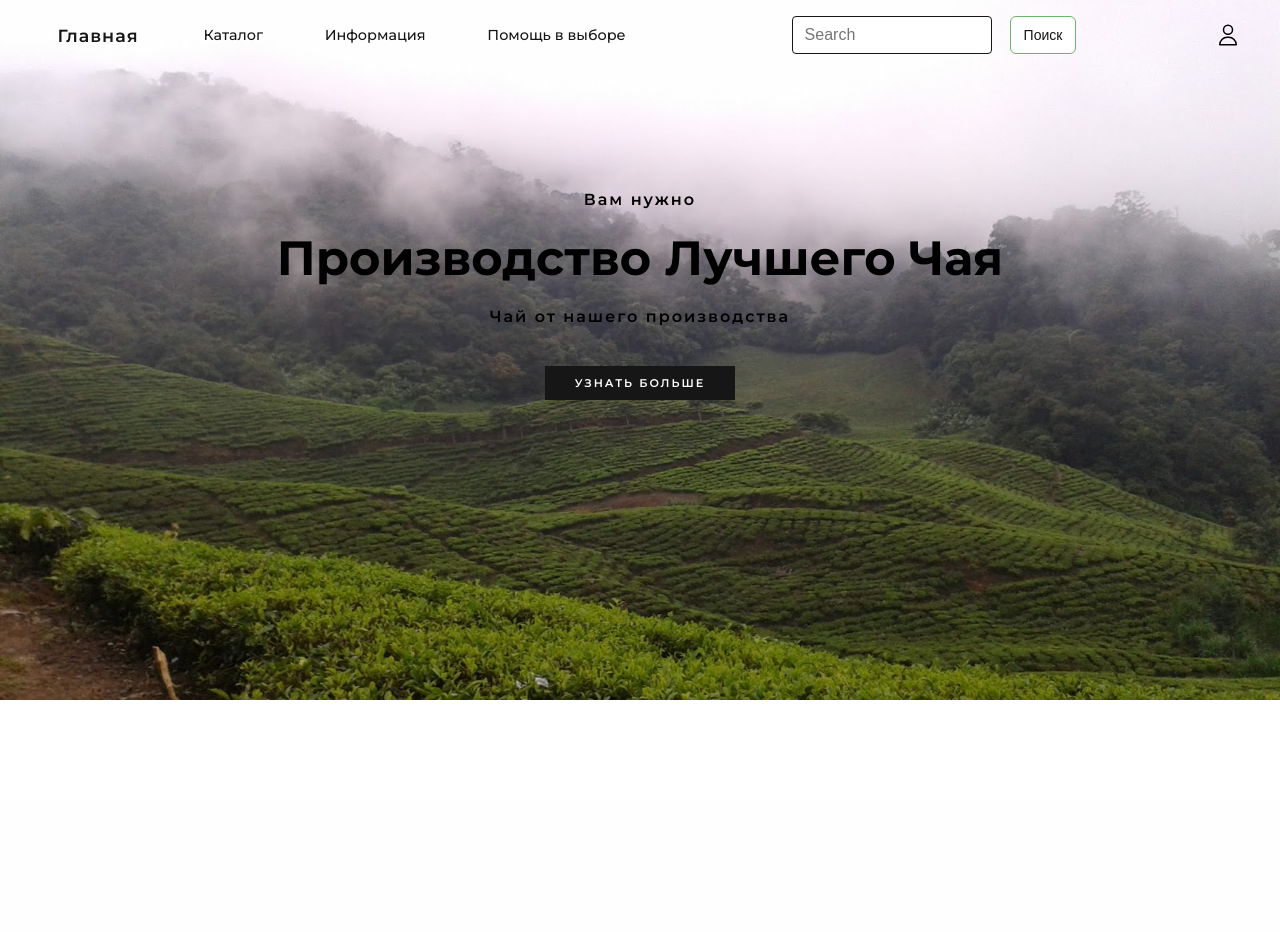
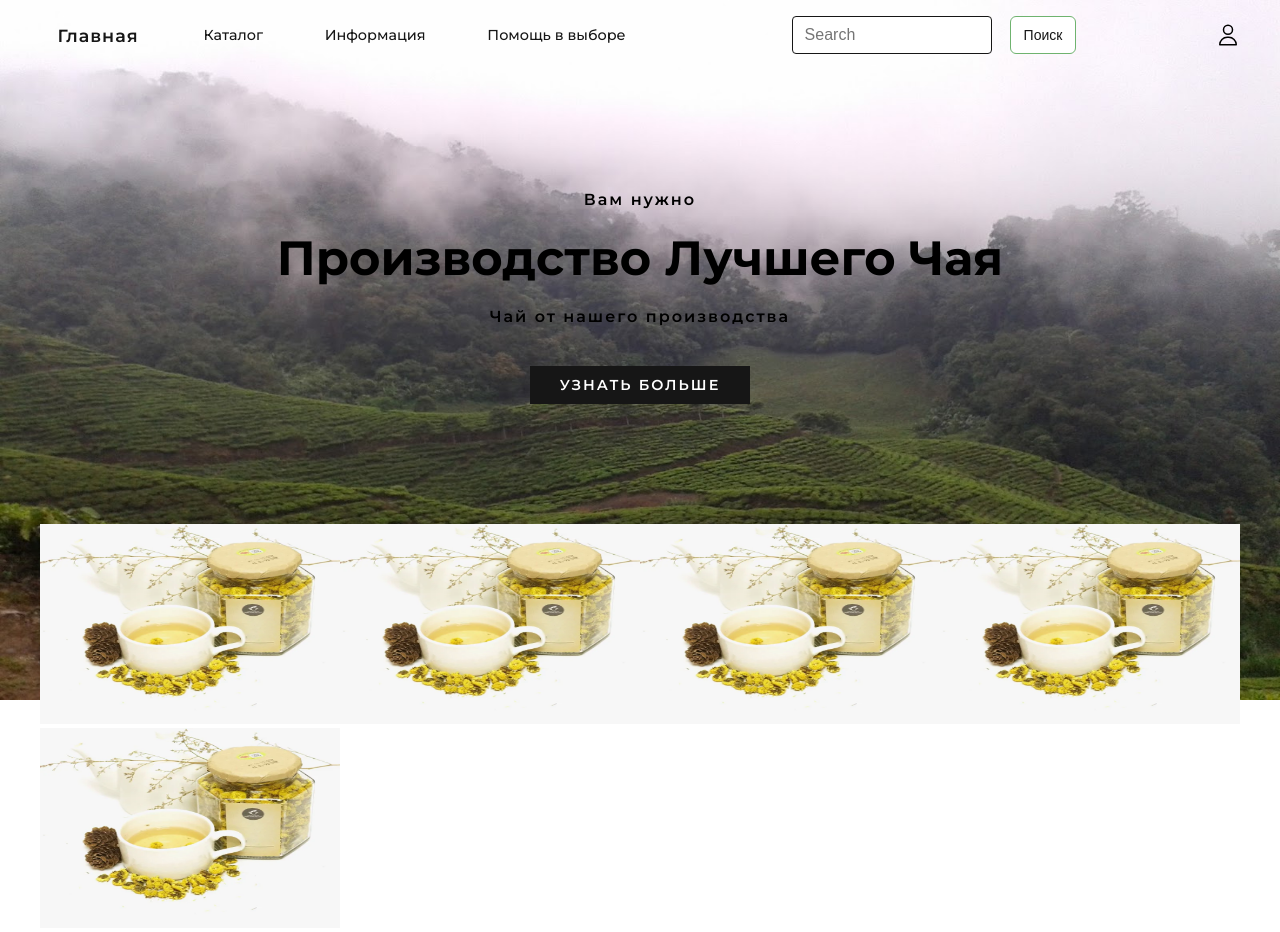
Before and after one commit to grachev21/antom_pronko_app1, a Django app: page / in a window 1280 px wide. Before the commit the page ends 700 px from the top, so only its background shows below. Run offline with Django 3.2, Linux system fonts and the light colour scheme; parts of the project's set-up code (start-up, migrations or seed data) failed here and were passed over.

Commit message:
114552345

```diff
--- a/main/static/css/styles.css
+++ b/main/static/css/styles.css
@@ -130,7 +130,6 @@
   flex-direction: column;
   flex-wrap: wrap;
   align-content: space-around;
-  min-width: 3140;
 }
 
 .content {
@@ -392,17 +391,27 @@
     background-color: var(--text-color);
     padding: 10px 30px;
     color: var(--background-color);
-    font-size: .7em;
-  }
-
-  a:hover {
-    transition: .5s;
-    background-color: var(--border-color);
-  }
-
-  a:after {
-    content: "";
-    transition: .5s;
-    background-color: var(--text-color);
+    font-size: .9em;
   }
 }
+
+/*Images line ***************************** */
+
+.images_line {
+  width: 100%;
+  height: 200px;
+  background-color: red;
+}
+
+.images_line>.block_line {
+  display: flex;
+  justify-content: space-between;
+  align-content: center;
+  flex-wrap: wrap;
+  flex-direction: row;
+}
+
+.images_line>.block_line>.img_block img {
+  width: 300px;
+  height: 200px;
+}
--- a/main/templates/main/home.html
+++ b/main/templates/main/home.html
@@ -46,6 +46,27 @@
   <h1 class="title">Производство Лучшего Чая</h1>
   <p>Чай от нашего производства</p>
   <a href="" class="learn_more">УЗНАТЬ БОЛЬШЕ</a>
+</div>
+
+
+<div class="images_line">
+  <div class="block_line">
+    <div class="img_block">
+      <img src="{% static 'images/bn1.png' %}" alt="">
+    </div>
+    <div class="img_block">
+      <img src="{% static 'images/bn1.png' %}" alt="">
+    </div>
+    <div class="img_block">
+      <img src="{% static 'images/bn1.png' %}" alt="">
+    </div>
+    <div class="img_block">
+      <img src="{% static 'images/bn1.png' %}" alt="">
+    </div>
+    <div class="img_block">
+      <img src="{% static 'images/bn1.png' %}" alt="">
+    </div>
+  </div>
 
 </div>
 
```
Also changed, not shown: requirements.txt (+5 -30 lines), main/static/images/bn1.3.webp (added), 1 other file.
